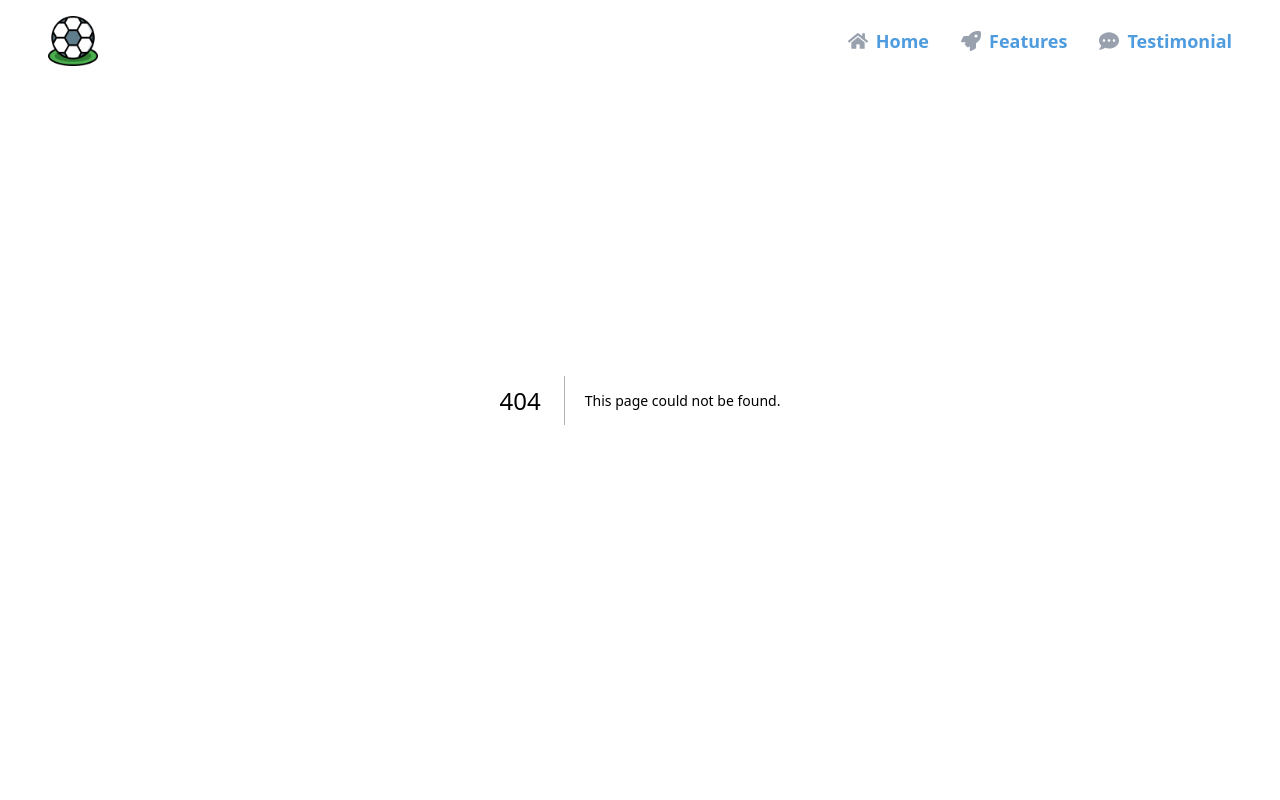
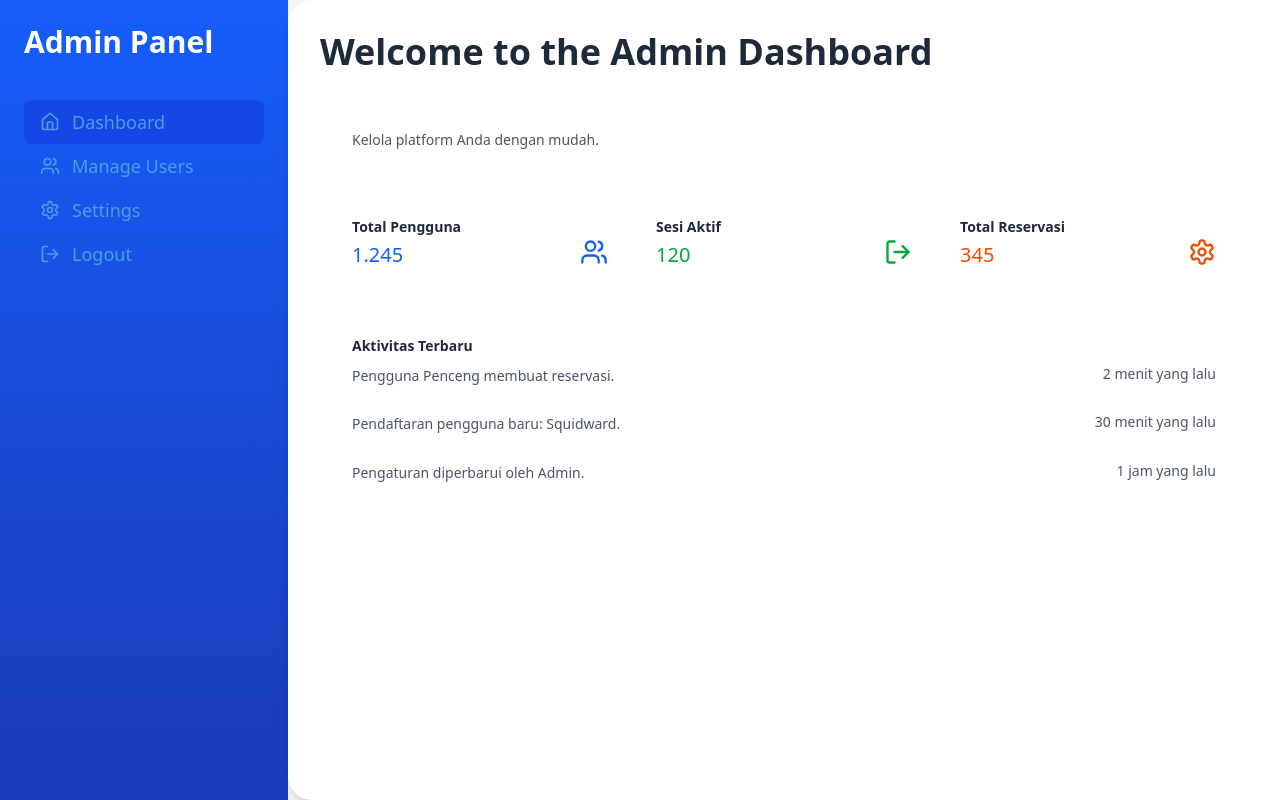
Before and after one commit to maingga/si-reservasi-sport-center, a Next.js app: page /admin in a window 1280 px wide. Before the commit this address had no page. Shown: the top 800 px of the page. Built offline with nearby package versions, Linux system fonts and the light colour scheme.

Commit message:
Menambahkan dashboard admin

```diff
--- /dev/null
+++ b/src/app/admin/layout.tsx
@@ -0,0 +1,69 @@
+'use client'; // Menandakan komponen ini berjalan di sisi client
+
+import Link from "next/link";
+import { usePathname } from "next/navigation";
+import { Home, Users, Settings, LogOut } from "lucide-react"; // Ikon modern dari lucide-react
+
+export default function AdminLayout({ children }: { children: React.ReactNode }) {
+  const pathname = usePathname();
+
+  return (
+    <div className="flex h-screen bg-gray-100 font-sans">
+      {/* Sidebar */}
+      <aside className="w-72 bg-gradient-to-b from-blue-600 to-blue-800 text-white flex flex-col p-6 transition-transform duration-300 ease-in-out">
+        <div className="flex items-center mb-10">
+          <h2 className="text-3xl font-bold text-white">Admin Panel</h2>
+        </div>
+
+        <nav className="space-y-4">
+          <NavItem href="/admin" active={pathname === "/admin"} icon={<Home size={20} />}>
+            Dashboard
+          </NavItem>
+          <NavItem href="/admin/users" active={pathname === "/admin/users"} icon={<Users size={20} />}>
+            Manage Users
+          </NavItem>
+          <NavItem href="/admin/settings" active={pathname === "/admin/settings"} icon={<Settings size={20} />}>
+            Settings
+          </NavItem>
+          <NavItem href="/admin/logout" active={pathname === "/admin/logout"} icon={<LogOut size={20} />}>
+            Logout
+          </NavItem>
+        </nav>
+      </aside>
+
+      {/* Main Content */}
+      <main className="flex-1 p-8 overflow-y-auto bg-white shadow-lg rounded-l-3xl">
+        <div className="mb-6">
+          <h1 className="text-4xl font-semibold text-gray-800">Welcome to the Admin Dashboard</h1>
+        </div>
+
+        {children}
+      </main>
+    </div>
+  );
+}
+
+function NavItem({
+  href,
+  children,
+  active,
+  icon,
+}: {
+  href: string;
+  children: React.ReactNode;
+  active?: boolean;
+  icon?: React.ReactNode;
+}) {
+  return (
+    <Link href={href}>
+      <div
+        className={`flex items-center gap-3 px-4 py-2 rounded-lg cursor-pointer transition-all duration-300 ease-in-out ${
+          active ? "bg-blue-700" : "hover:bg-blue-700"
+        }`}
+      >
+        <div className="text-lg">{icon}</div>
+        <span className="text-lg font-medium">{children}</span>
+      </div>
+    </Link>
+  );
+}
--- /dev/null
+++ b/src/app/admin/page.tsx
@@ -0,0 +1,67 @@
+import { Users, LogOut, Settings } from 'lucide-react'; // Impor ikon
+
+export default function AdminDashboard() {
+  return (
+    <div className="p-4 space-y-4">
+      {/* Bagian Selamat Datang */}
+      <section className="bg-white p-4 rounded-lg">
+        <p className="text-sm text-gray-600">Kelola platform Anda dengan mudah.</p>
+      </section>
+
+      {/* Kartu Statistik */}
+      <section className="grid grid-cols-1 sm:grid-cols-3 gap-4">
+        {/* Kartu Total Pengguna */}
+        <div className="bg-white p-4 rounded-lg flex justify-between items-center">
+          <div>
+            <h2 className="text-sm font-semibold text-gray-800">Total Pengguna</h2>
+            <p className="text-xl text-blue-600">1.245</p>
+          </div>
+          <div className="text-blue-600">
+            <Users size={28} />
+          </div>
+        </div>
+
+        {/* Kartu Sesi Aktif */}
+        <div className="bg-white p-4 rounded-lg flex justify-between items-center">
+          <div>
+            <h2 className="text-sm font-semibold text-gray-800">Sesi Aktif</h2>
+            <p className="text-xl text-green-600">120</p>
+          </div>
+          <div className="text-green-600">
+            <LogOut size={28} />
+          </div>
+        </div>
+
+        {/* Kartu Total Reservasi */}
+        <div className="bg-white p-4 rounded-lg flex justify-between items-center">
+          <div>
+            <h2 className="text-sm font-semibold text-gray-800">Total Reservasi</h2>
+            <p className="text-xl text-orange-600">345</p>
+          </div>
+          <div className="text-orange-600">
+            <Settings size={28} />
+          </div>
+        </div>
+      </section>
+
+      {/* Aktivitas Terbaru */}
+      <section className="bg-white p-4 rounded-lg">
+        <h2 className="text-sm font-semibold text-gray-800 mb-2">Aktivitas Terbaru</h2>
+        <div className="space-y-2">
+          <div className="flex justify-between text-gray-600 text-sm">
+            <p>Pengguna Penceng membuat reservasi.</p>
+            <span>2 menit yang lalu</span>
+          </div>
+          <div className="flex justify-between text-gray-600 text-sm">
+            <p>Pendaftaran pengguna baru: Squidward.</p>
+            <span>30 menit yang lalu</span>
+          </div>
+          <div className="flex justify-between text-gray-600 text-sm">
+            <p>Pengaturan diperbarui oleh Admin.</p>
+            <span>1 jam yang lalu</span>
+          </div>
+        </div>
+      </section>
+    </div>
+  );
+}
--- a/src/app/layout.tsx
+++ b/src/app/layout.tsx
@@ -1,7 +1,6 @@
+// src/app/layout.tsx
 import type { Metadata } from "next";
 import { Geist, Geist_Mono } from "next/font/google";
-import Header from "./components/Header";
-import Footer from "./components/Footer";
 import "./styles/globals.css";
 
 const geistSans = Geist({
@@ -28,9 +27,7 @@ export default function RootLayout({
   return (
     <html lang="en">
       <body className={`${geistSans.variable} ${geistMono.variable} antialiased`}>
-        <Header />
         <main>{children}</main>
-        <Footer />
       </body>
     </html>
   );
--- a/src/app/login/page.tsx
+++ b/src/app/login/page.tsx
@@ -4,15 +4,16 @@ import { useState, useCallback, useEffect } from "react";
 import { useRouter } from "next/navigation";
 import Link from "next/link";
 import { motion } from "framer-motion";
+import Header from "../components/Header";
+import Footer from "../components/Footer";
 
 export default function LoginPage() {
   const [formData, setFormData] = useState({ email: "", password: "" });
   const [error, setError] = useState("");
   const [loading, setLoading] = useState(false);
-  const [mounted, setMounted] = useState(false); // Cegah hydration mismatch
+  const [mounted, setMounted] = useState(false);
   const router = useRouter();
 
-  // Tandai bahwa komponen telah dimount
   useEffect(() => {
     setMounted(true);
   }, []);
@@ -47,10 +48,10 @@ export default function LoginPage() {
 
         if (mounted) {
           localStorage.setItem("token", token);
-          localStorage.setItem("user", JSON.stringify(user)); // Simpan data user
+          localStorage.setItem("user", JSON.stringify(user));
         }
 
-        router.push("/dashboard");
+        router.push("/admin");
       } catch (err: unknown) {
         setError(err instanceof Error ? err.message : "Terjadi kesalahan");
       } finally {
@@ -60,36 +61,49 @@ export default function LoginPage() {
     [formData, router, mounted]
   );
 
-  // Hindari render sebelum komponen dimount untuk menghindari mismatch
   if (!mounted) return null;
 
   return (
-    <section className="flex items-center justify-center min-h-screen bg-gradient-to-br from-black via-gray-900 to-gray-800 pt-20">
+    <div className="min-h-screen bg-gradient-to-br from-black via-gray-900 to-gray-800">
+      <Header />
+      <section className="flex items-center justify-center py-16 px-4">
         <motion.div
-        className="relative z-10 bg-gray-900/90 backdrop-blur-lg p-10 rounded-3xl shadow-2xl w-[400px] text-center border border-gray-700"
+          className="bg-gray-900/90 backdrop-blur-lg p-10 rounded-3xl shadow-2xl w-full max-w-md border border-gray-700"
           initial={{ opacity: 0, scale: 0.9 }}
           animate={{ opacity: 1, scale: 1 }}
           transition={{ duration: 0.5 }}
         >
-        <h2 className="text-3xl font-extrabold text-white mb-6">Masuk</h2>
-        {error && <p className="text-red-400 text-sm mb-4">{error}</p>}
-        <form onSubmit={handleSubmit} className="space-y-4">
+          <h2 className="text-3xl font-extrabold text-white text-center mb-6">Masuk</h2>
+          {error && <p className="text-red-400 text-sm text-center mb-4">{error}</p>}
+          <form onSubmit={handleSubmit} className="space-y-5">
+            <div className="flex flex-col gap-1">
+              <label htmlFor="email" className="text-sm text-gray-300 font-medium text-left">
+                Email
+              </label>
               <input
                 type="email"
                 name="email"
+                id="email"
                 placeholder="Email"
                 onChange={handleChange}
                 required
-            className="peer w-full p-3 border-none rounded-xl bg-gray-900 text-white placeholder-gray-400 focus:ring-2 focus:ring-red-500 caret-white"
+                className="p-3 rounded-xl bg-gray-800 text-white placeholder-gray-500 focus:ring-2 focus:ring-red-500 border border-gray-700"
               />
+            </div>
+            <div className="flex flex-col gap-1">
+              <label htmlFor="password" className="text-sm text-gray-300 font-medium text-left">
+                Password
+              </label>
               <input
                 type="password"
                 name="password"
+                id="password"
                 placeholder="Password"
                 onChange={handleChange}
                 required
-            className="peer w-full p-3 border-none rounded-xl bg-gray-900 text-white placeholder-gray-400 focus:ring-2 focus:ring-red-500 caret-white"
+                className="p-3 rounded-xl bg-gray-800 text-white placeholder-gray-500 focus:ring-2 focus:ring-red-500 border border-gray-700"
               />
+            </div>
             <motion.button
               type="submit"
               className="w-full bg-gradient-to-r from-red-600 to-orange-500 text-white p-3 rounded-xl font-semibold shadow-lg hover:from-red-700 hover:to-orange-600 transition duration-300 disabled:opacity-50"
@@ -100,7 +114,7 @@ export default function LoginPage() {
               {loading ? "Memproses..." : "Masuk"}
             </motion.button>
           </form>
-        <p className="text-gray-400 text-sm mt-4">
+          <p className="text-gray-400 text-sm mt-6 text-center">
             Belum punya akun?{" "}
             <Link href="/register" className="text-red-400 hover:underline">
               Daftar di sini
@@ -108,5 +122,7 @@ export default function LoginPage() {
           </p>
         </motion.div>
       </section>
+      <Footer />
+    </div>
   );
 }
--- a/src/app/page.tsx
+++ b/src/app/page.tsx
@@ -1,13 +1,18 @@
-import HeroSection from "./components/HeroSection";
-import Features from "./components/Features";
-import Testimonial from "./components/Testimonial";
+// src/app/home/page.tsx
+import Header from "../app/components/Header";
+import Footer from "../app/components/Footer";
+import HeroSection from "../app/components/HeroSection";
+import Features from "../app/components/Features";
+import Testimonial from "../app/components/Testimonial";
 
 const HomePage = () => {
   return (
     <div>
+      <Header />
       <HeroSection />
       <Features />
       <Testimonial />
+      <Footer />
     </div>
   );
 };
--- a/src/app/register/page.tsx
+++ b/src/app/register/page.tsx
@@ -3,6 +3,8 @@
 import { useState, useCallback } from "react";
 import { useRouter } from "next/navigation";
 import { motion } from "framer-motion";
+import Header from "../components/Header";
+import Footer from "../components/Footer";
 
 export default function RegisterPage() {
   const [formData, setFormData] = useState({
@@ -15,12 +17,10 @@ export default function RegisterPage() {
   const [error, setError] = useState("");
   const router = useRouter();
 
-  // Fungsi untuk menangani perubahan input
   const handleChange = useCallback((e: React.ChangeEvent<HTMLInputElement>) => {
     setFormData((prev) => ({ ...prev, [e.target.name]: e.target.value }));
   }, []);
 
-  // Validasi input sebelum submit
   const handleInputValidation = useCallback(() => {
     if (
       !formData.name ||
@@ -46,7 +46,6 @@ export default function RegisterPage() {
     return "";
   }, [formData]);
 
-  // Fungsi submit form
   const handleSubmit = async (e: React.FormEvent<HTMLFormElement>) => {
     e.preventDefault();
     setError("");
@@ -90,20 +89,26 @@ export default function RegisterPage() {
   };
 
   return (
-    <section className="flex items-center justify-center min-h-screen bg-gradient-to-br from-black via-gray-900 to-gray-800 pt-20">
+    <div className="min-h-screen bg-gradient-to-br from-black via-gray-900 to-gray-800">
+      <Header />
+      <section className="flex items-center justify-center py-16 px-4">
         <motion.div
-        className="relative z-10 bg-gray-900/90 backdrop-blur-lg p-10 rounded-3xl shadow-2xl w-[400px] text-center border border-gray-700"
+          className="bg-gray-900/90 backdrop-blur-lg p-10 rounded-3xl shadow-2xl w-full max-w-md border border-gray-700"
           initial={{ opacity: 0, scale: 0.9 }}
           animate={{ opacity: 1, scale: 1 }}
           transition={{ duration: 0.5 }}
         >
-        <h2 className="text-3xl font-extrabold text-white mb-6">Buat Akun</h2>
-        {error && <p className="text-red-400 text-sm mb-4">{error}</p>}
-        <form onSubmit={handleSubmit} className="space-y-4">
-          {["name", "email", "phone", "password", "confirmPassword"].map(
-            (field, index) => (
+          <h2 className="text-3xl font-extrabold text-white text-center mb-6">Buat Akun</h2>
+          {error && <p className="text-red-400 text-sm text-center mb-4">{error}</p>}
+          <form onSubmit={handleSubmit} className="space-y-5">
+            {["name", "email", "phone", "password", "confirmPassword"].map((field, index) => (
+              <div key={index} className="flex flex-col gap-1">
+                <label htmlFor={field} className="text-sm text-gray-300 font-medium">
+                  {field === "confirmPassword"
+                    ? "Konfirmasi Password"
+                    : field.charAt(0).toUpperCase() + field.slice(1)}
+                </label>
                 <input
-                key={index}
                   type={
                     field.includes("password")
                       ? "password"
@@ -111,6 +116,7 @@ export default function RegisterPage() {
                       ? "email"
                       : "text"
                   }
+                  id={field}
                   name={field}
                   placeholder={
                     field === "confirmPassword"
@@ -119,10 +125,10 @@ export default function RegisterPage() {
                   }
                   onChange={handleChange}
                   required
-                className="peer w-full p-3 border-none rounded-xl bg-gray-900 text-white placeholder-gray-400 focus:ring-2 focus:ring-red-500 caret-white"
+                  className="p-3 rounded-xl bg-gray-800 text-white placeholder-gray-500 focus:ring-2 focus:ring-red-500 border border-gray-700"
                 />
-            )
-          )}
+              </div>
+            ))}
             <motion.button
               type="submit"
               className="w-full bg-gradient-to-r from-red-600 to-orange-500 text-white p-3 rounded-xl font-semibold shadow-lg hover:from-red-700 hover:to-orange-600 transition duration-300"
@@ -132,7 +138,7 @@ export default function RegisterPage() {
               Daftar Sekarang
             </motion.button>
           </form>
-        <p className="text-gray-400 text-sm mt-4">
+          <p className="text-gray-400 text-sm mt-6 text-center">
             Sudah punya akun?{" "}
             <a href="/login" className="text-red-400 hover:underline">
               Masuk di sini
@@ -140,5 +146,7 @@ export default function RegisterPage() {
           </p>
         </motion.div>
       </section>
+      <Footer />
+    </div>
   );
 }
```
Also changed, not shown: package.json (+7 -0 lines), 1 other file (tests, documents, lock files or other folders). Lines whose indentation alone changed are shown as unchanged.
